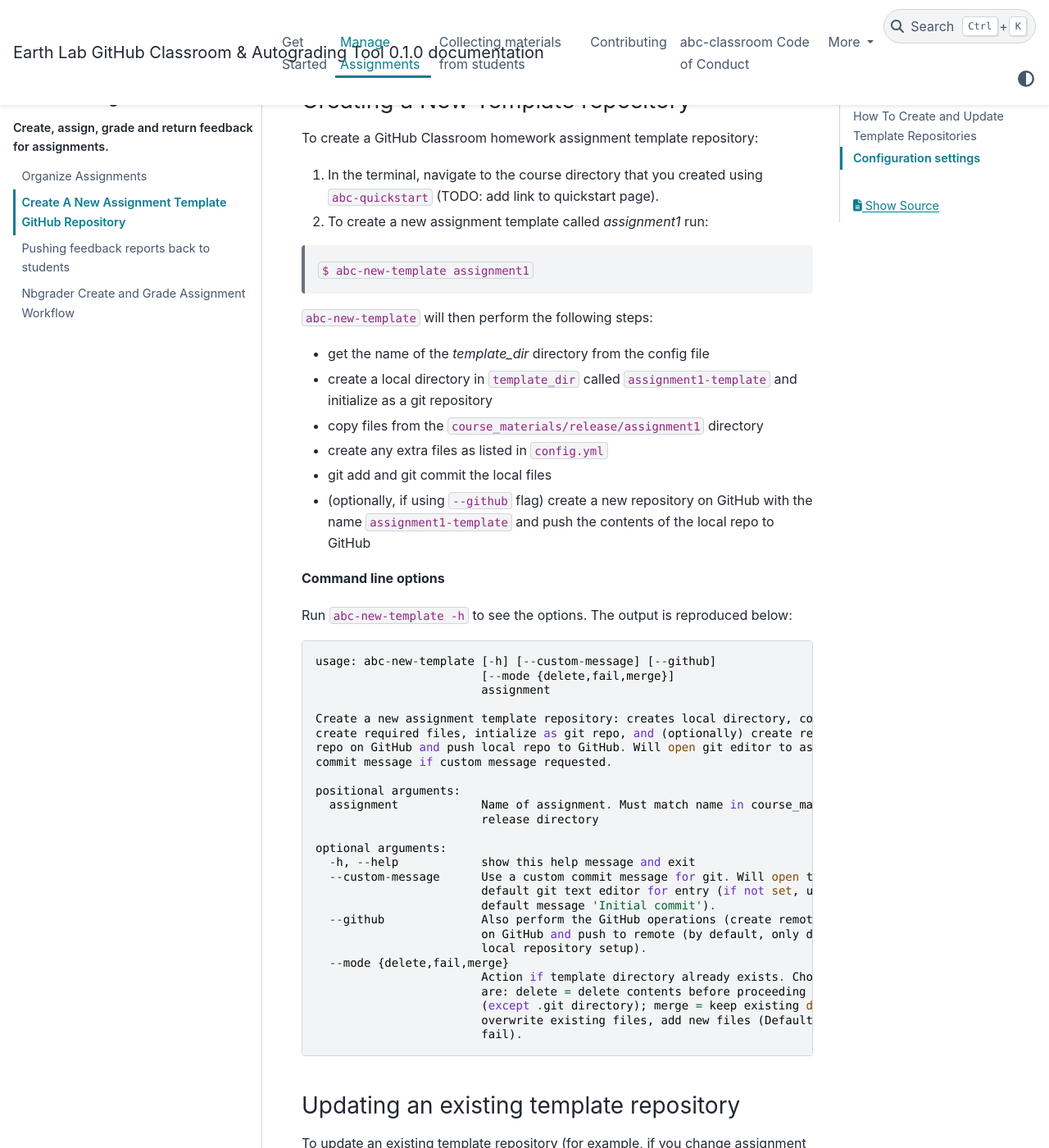
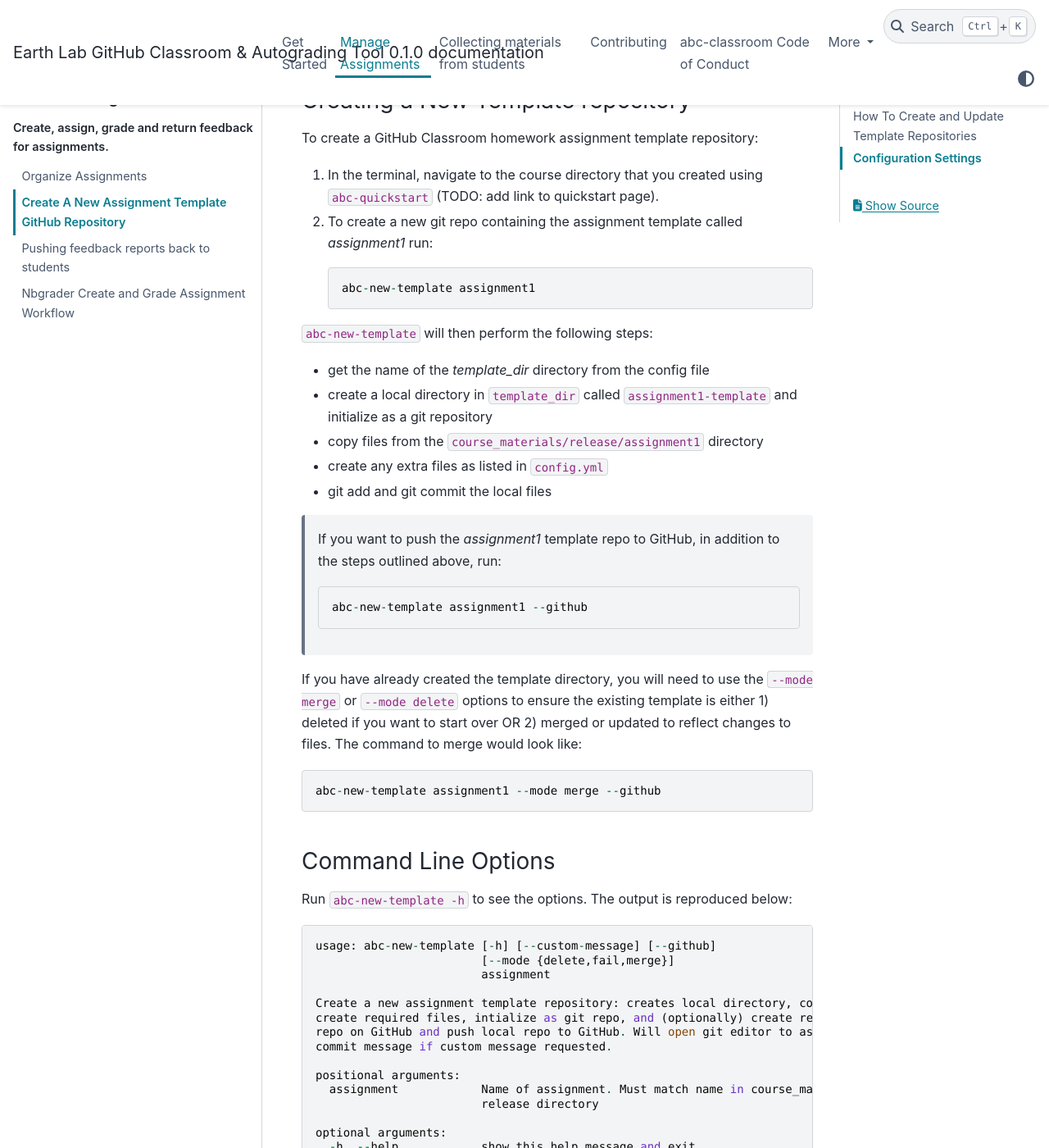
Before and after one commit to earthlab/abc-classroom, a Sphinx documentation site: the page built from docs/manage-assignments/new_assignment.rst, in a window 1280 px wide and 1400 px high, scrolled down 1622 px. Shown: the whole window at 82% size. Built offline with Sphinx 7.4.7 and the PyData theme 0.15.4, drawn with Linux system fonts in a browser that asks for light colours; some of the changed text lies outside the part shown.

Commit message:
doc updates and fixes

````diff
--- a/docs/manage-assignments/new_assignment.rst
+++ b/docs/manage-assignments/new_assignment.rst
@@ -7,7 +7,7 @@
 each student in GitHub Classroom. This repo  should have all of the files that
 the students need to complete their assignment. These files may include:
 
-* A jupyter  notebook (or rMarkdown file).
+* A Jupyter Notebook (or rMarkdown file).
 * Any images required to load in the notebook
 * any other files that you want to distribute through github
 
@@ -16,14 +16,14 @@
 GitHub Classroom will use to share the assignment repo with each student in your
 class. To create a new assignment template, do the following:
 
-#. Make sure that all required assignment files are in the `course_materials/release/assignment_name` directory.
-#. Make sure that all general files such as a README.md or a .gitignore file are located in the `extra_files` directory.
+#. Make sure that all required assignment files are in the ``course_materials/release/assignment_name`` directory.
+#. Make sure that all general files such as a ``README.md`` or a ``.gitignore file are located in the ``extra_files`` directory.
 
 When you create a template abc-classroom will:
 
-#. Copy specific for this assignment from `course_materials/release/assignment_name` to `template_repos/assignment_name`.
+#. Copy specific for this assignment from ``course_materials/release/assignment_name`` to ``template_repos/assignment_name``.
 #. Copy any files that you want to have in all assignment repos to non-specific assignment files from `extra_files` to `template_repos/assignment_name`.
-#. Setting up `template_repos/assignment_name` as a git repository.
+#. Setting up ``template_repos/assignment_name`` as a git repository.
 #. Pushing the template repository to your GitHub Classroom organization.
 
 Then, on GitHub classroom, you link the assignment to the template git repo, which
@@ -34,7 +34,7 @@
 How To Create and Update Template Repositories
 ==============================================
 
-There are two template scripts : ```abc-new-template`` and ```abc-update-template``.
+There are two template scripts : ``abc-new-template`` and ``abc-update-template``.
 The 'new' script is for first-time creation of a new assignment template
 repository from a directory of assignment files. The 'update' script allows you
 to quickly update the local and remote repositories after making changes to
@@ -57,9 +57,9 @@
 
 1. In the terminal, navigate to the course directory that you created using ``abc-quickstart`` (TODO: add link to quickstart page).
 
-2. To create a new assignment template called `assignment1` run:
+2. To create a new git repo containing the assignment template called `assignment1` run::
 
-  ``$ abc-new-template assignment1``
+    abc-new-template assignment1
 
 ``abc-new-template`` will then perform the following steps:
 
@@ -68,9 +68,21 @@
 * copy files from the ``course_materials/release/assignment1`` directory
 * create any extra files as listed in ``config.yml``
 * git add and git commit the local files
-* (optionally, if using ``--github`` flag) create a new repository on GitHub with the name ``assignment1-template`` and push the contents of the local repo to GitHub
 
-**Command line options**
+ If you want to push the `assignment1` template repo to GitHub, in addition to the
+ steps outlined above, run::
+
+  abc-new-template assignment1 --github
+
+If you have already created the template directory, you will need to use the
+``--mode merge`` or ``--mode delete`` options to ensure the existing template is
+either 1) deleted if you want to start over OR 2) merged or updated to reflect
+changes to files. The command to merge would look like::
+
+    abc-new-template assignment1 --mode merge --github
+
+Command Line Options
+~~~~~~~~~~~~~~~~~~~~~~
 
 Run ``abc-new-template -h`` to see the options. The output is reproduced below::
 
@@ -105,18 +117,20 @@
 
 .. _abc-update-template:
 
-Updating an existing template repository
+Updating an Existing Template Repository
 ~~~~~~~~~~~~~~~~~~~~~~~~~~~~~~~~~~~~~~~~
 
-To update an existing template repository (for example, if you change assignment files and want to push new versions to GitHub), use the ``abc-update-template`` scripts. Assuming that ``template_dir/assignment1-template`` exists:
+To update an existing template repository (for example, if you change assignment
+files and want to push new versions to GitHub), use the ``abc-update-template``
+scripts. Assuming that ``template_dir/assignment1-template`` exists::
 
-```abc-update-template assignment1``
+    abc-update-template assignment1
 
 will:
 
 * copy any files in ``course_materials/release/assignment1`` to ``template_dir/assignment1-template`` (overwriting any existing files with the same name; use the ``-delete`` mode if you want to erase the existing template before starting)
-* git add and git commit the changes
-* push the changes to GitHub
+* ``git add`` and ``git commit`` the changes
+* ``git push`` the changes to GitHub
 
 **Command line arguments**
 
@@ -143,7 +157,7 @@
                             merge).
 
 
-Configuration settings
+Configuration Settings
 ======================
 
 Creating an assignment uses these settings from ``config.yml``:
````
